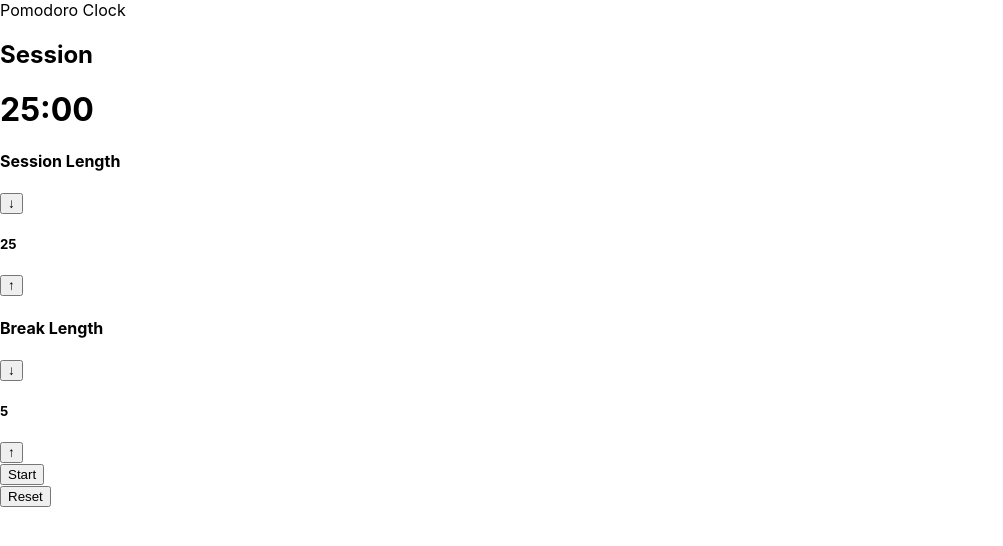
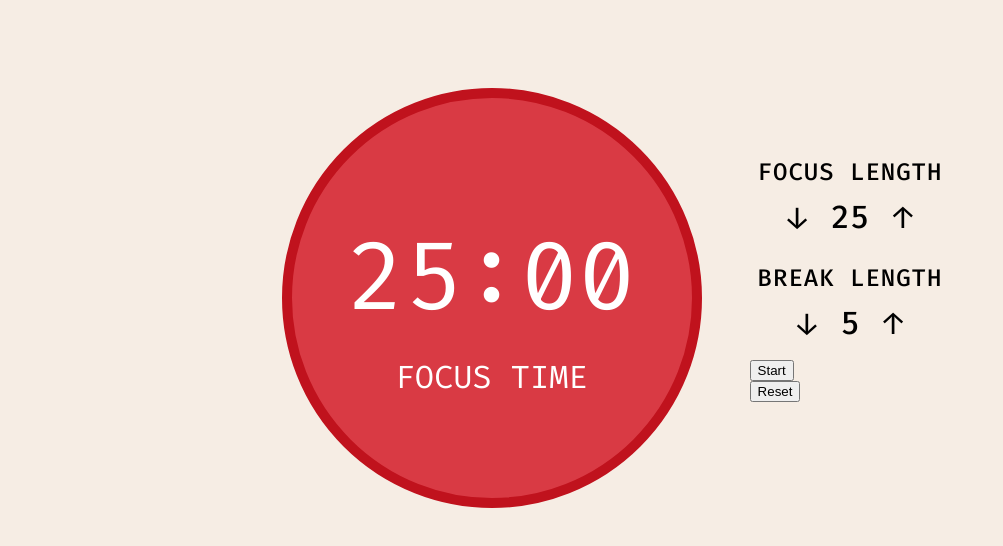
Before and after one commit to neekaisweird/fcc-pomodoro-clock, a React (Create React App) app: page / in a window 1280 px wide. Shown: the top 546 px of the page, without its empty margins (0-1003 px from the left). Built offline with nearby package versions, Linux system fonts and the light colour scheme.

Commit message:
add styling for timer and break/session controls

```diff
--- a/package.json
+++ b/package.json
@@ -8,7 +8,8 @@
     "@testing-library/user-event": "^7.2.1",
     "react": "^16.13.1",
     "react-dom": "^16.13.1",
-    "react-scripts": "3.4.1"
+    "react-scripts": "3.4.1",
+    "styled-components": "^5.1.0"
   },
   "scripts": {
     "start": "react-scripts start",
--- a/public/index.html
+++ b/public/index.html
@@ -41,4 +41,4 @@
 </body>
 
 </html>
-<script src="https://cdn.freecodecamp.org/testable-projects-fcc/v1/bundle.js"></script>
+<!-- <script src="https://cdn.freecodecamp.org/testable-projects-fcc/v1/bundle.js"></script> -->
--- a/src/components/Break.js
+++ b/src/components/Break.js
@@ -1,8 +1,36 @@
 import React, { useContext } from 'react';
 import { PomodoroContext } from '../context/GlobalState';
+import styled from 'styled-components';
 
-// will receive breakTime from context to display breakTime
-// will receive breakIncrement and breakDecremenet for buttons
+const Control = styled.div`
+  padding: 0.5rem;
+  // border: 1px solid #d93a44;
+  font-family: 'Fira Code', monospace;
+  text-align: center;
+`;
+
+const Label = styled.h4`
+  text-transform: uppercase;
+  letter-spacing: 1px;
+  font-weight: 500;
+  font-size: 1.5rem;
+  margin: 0;
+`;
+
+const Length = styled.h5`
+  display: inline;
+  font-size: 2rem;
+  font-weight: 500;
+`;
+
+const Button = styled.button`
+  background-color: #f6ede4;
+  border: none;
+  display: inline;
+  font-size: 2rem;
+  font-family: inherit;
+  padding: 0.5rem 1.5rem;
+`;
 
 const Break = () => {
   const {
@@ -12,24 +40,24 @@ const Break = () => {
     currentTimer,
   } = useContext(PomodoroContext);
   return (
-    <div>
-      <h4 id="break-label">Break Length</h4>
-      <button
+    <Control>
+      <Label id="break-label">Break Length</Label>
+      <Button
         id="break-decrement"
         disabled={currentTimer.running || breakTime === 1}
         onClick={() => breakDecrement()}
       >
         ↓
-      </button>
-      <h5 id="break-length">{breakTime}</h5>
-      <button
+      </Button>
+      <Length id="break-length">{breakTime}</Length>
+      <Button
         id="break-increment"
         disabled={currentTimer.running || breakTime === 60}
         onClick={() => breakIncrement()}
       >
         ↑
-      </button>
-    </div>
+      </Button>
+    </Control>
   );
 };
 
--- a/src/components/Controls.js
+++ b/src/components/Controls.js
@@ -3,15 +3,21 @@ import Session from './Session';
 import Break from './Break';
 import StartStop from './StartStop';
 import Reset from './Reset';
+import styled from 'styled-components';
+
+const ControlsWrapper = styled.div`
+  padding: 3rem;
+  height: 300px;
+`;
 
 const Controls = () => {
   return (
-    <div>
+    <ControlsWrapper>
       <Session />
       <Break />
       <StartStop />
       <Reset />
-    </div>
+    </ControlsWrapper>
   );
 };
 
--- a/src/components/PomodoroClock.js
+++ b/src/components/PomodoroClock.js
@@ -1,14 +1,21 @@
 import React from 'react';
 import Timer from './Timer';
 import Controls from './Controls';
+import styled from 'styled-components';
+
+const Clock = styled.div`
+  display: flex;
+  flex-direction: row;
+  justify-content: center;
+  align-items: center;
+`;
 
 const PomodoroClock = () => {
   return (
-    <div>
-      Pomodoro Clock
+    <Clock>
       <Timer />
       <Controls />
-    </div>
+    </Clock>
   );
 };
 
--- a/src/components/Session.js
+++ b/src/components/Session.js
@@ -1,8 +1,36 @@
 import React, { useContext } from 'react';
 import { PomodoroContext } from '../context/GlobalState';
+import styled from 'styled-components';
 
-// will receive sessionTime from context to display sessionTime
-// will receive sessionIncrement and sessionDecremenet for buttons
+const Control = styled.div`
+  padding: 0.5rem;
+  // border: 1px solid #d93a44;
+  font-family: 'Fira Code', monospace;
+  text-align: center;
+`;
+
+const Label = styled.h4`
+  text-transform: uppercase;
+  letter-spacing: 1px;
+  font-weight: 500;
+  font-size: 1.5rem;
+  margin: 0;
+`;
+
+const Length = styled.h5`
+  display: inline;
+  font-size: 2rem;
+  font-weight: 500;
+`;
+
+const Button = styled.button`
+  background-color: #f6ede4;
+  border: none;
+  display: inline;
+  font-size: 2rem;
+  font-family: inherit;
+  padding: 0.5rem 1.5rem;
+`;
 
 const Session = () => {
   const {
@@ -12,24 +40,24 @@ const Session = () => {
     currentTimer,
   } = useContext(PomodoroContext);
   return (
-    <div>
-      <h4 id="session-label">Session Length</h4>
-      <button
+    <Control>
+      <Label id="session-label">Focus Length</Label>
+      <Button
         id="session-decrement"
         disabled={currentTimer.running || sessionTime === 1}
         onClick={() => sessionDecrement()}
       >
         ↓
-      </button>
-      <h5 id="session-length">{sessionTime}</h5>
-      <button
+      </Button>
+      <Length id="session-length">{sessionTime}</Length>
+      <Button
         id="session-increment"
         disabled={currentTimer.running || sessionTime === 60}
         onClick={() => sessionIncrement()}
       >
         ↑
-      </button>
-    </div>
+      </Button>
+    </Control>
   );
 };
 
--- a/src/components/Timer.js
+++ b/src/components/Timer.js
@@ -1,8 +1,38 @@
 import React, { useContext, useEffect, useRef } from 'react';
 import { PomodoroContext } from '../context/GlobalState';
 import useInterval from '../hooks/useInterval';
+import styled from 'styled-components';
 
-// will receive currentTimer from context to display Timer
+const Circle = styled.div`
+  border: 10px solid #c0121d;
+  border-radius: 50%;
+  height: 400px;
+  width: 400px;
+  background-color: #d93a44;
+  color: #fff;
+`;
+
+const TimerWrapper = styled.div`
+  font-family: 'Fira Code', monospace;
+  text-align: center;
+  display: flex;
+  justify-content: center;
+  flex-direction: column;
+  height: 400px;
+`;
+
+const TimerLeft = styled.h1`
+  font-size: 6rem;
+  font-weight: 400;
+  margin: 1rem 0;
+`;
+
+const TimerLabel = styled.h2`
+  font-size: 2rem;
+  font-weight: 400;
+  margin: 0;
+  text-transform: uppercase;
+`;
 
 const convertTime = (milliseconds) => {
   let seconds = Math.floor(milliseconds / 1000);
@@ -43,16 +73,20 @@ const Timer = () => {
   });
 
   return (
-    <div>
-      <h2 id="timer-label">{currentTimer.type}</h2>
-      <h1 id="time-left">{convertTime(currentTimer.time)}</h1>
+    <Circle>
+      <TimerWrapper>
+        <TimerLeft id="time-left">{convertTime(currentTimer.time)}</TimerLeft>
+        <TimerLabel id="timer-label">
+          {currentTimer.type === 'Session' ? 'Focus Time' : 'Break Time'}
+        </TimerLabel>
+      </TimerWrapper>
       <audio
         id="beep"
         ref={beep}
         src="https://sampleswap.org/samples-ghost/DRUM%20LOOPS%20and%20BREAKS/121%20to%20130%20bpm/331[kb]125_lo-squeaky-beep.aif.mp3"
         // src="https://sampleswap.org/samples-ghost/DRUMS%20(SINGLE%20HITS)/Weird%20and%20Interesting%20Hits/66[kb]three-beep-stereo.aif.mp3"
       />
-    </div>
+    </Circle>
   );
 };
 
--- a/src/index.css
+++ b/src/index.css
@@ -1,13 +1,6 @@
+@import url('https://fonts.googleapis.com/css2?family=Fira+Code:wght@400;500;700&display=swap');
+
 body {
-  margin: 0;
-  font-family: -apple-system, BlinkMacSystemFont, 'Segoe UI', 'Roboto', 'Oxygen',
-    'Ubuntu', 'Cantarell', 'Fira Sans', 'Droid Sans', 'Helvetica Neue',
-    sans-serif;
-  -webkit-font-smoothing: antialiased;
-  -moz-osx-font-smoothing: grayscale;
+  padding: 5rem 2rem;
+  background-color: #f6ede4;
 }
-
-code {
-  font-family: source-code-pro, Menlo, Monaco, Consolas, 'Courier New',
-    monospace;
-}
```
Also changed, not shown: 1 other file (tests, documents, lock files or other folders).
